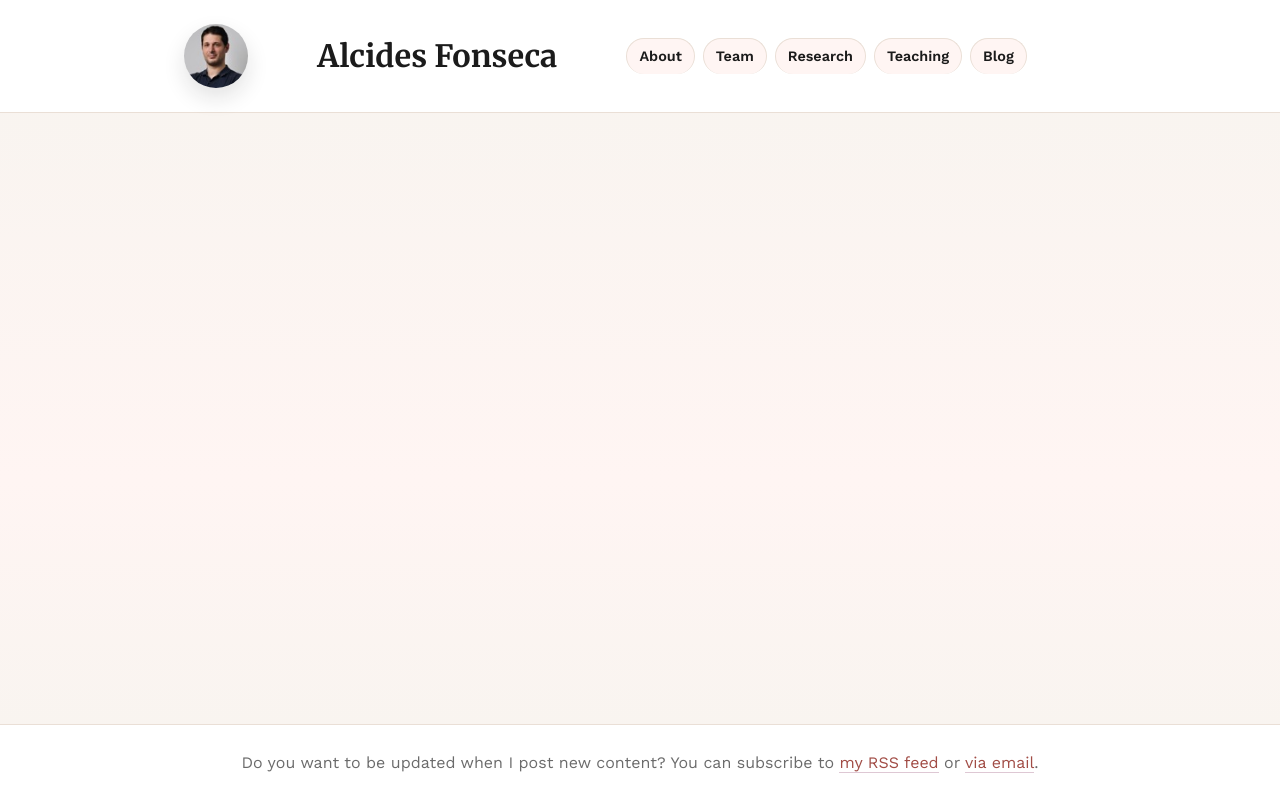
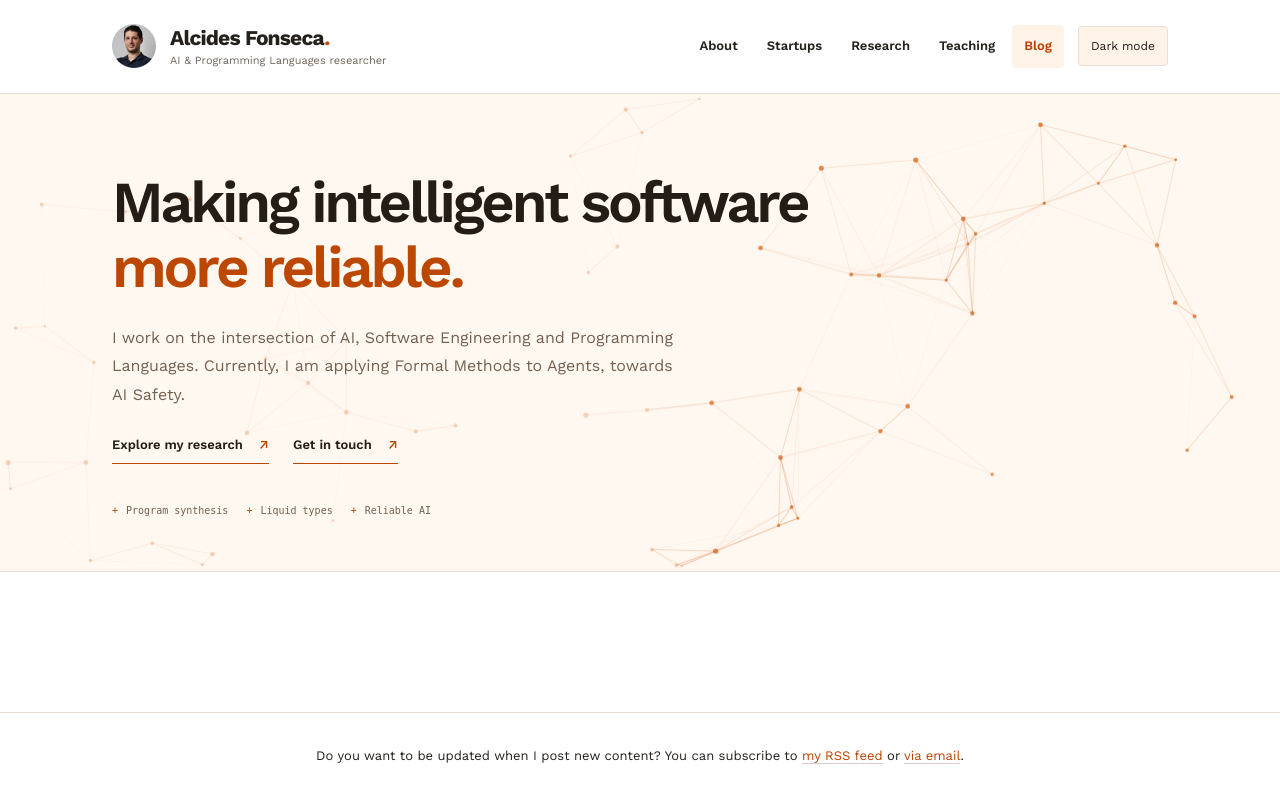
Before and after one commit to alcides/alcides-bliki, a Django app: page / in a window 1280 px wide. Run offline with Django 3.2, Linux system fonts and the light colour scheme; data that the repository does not hold is empty; some web fonts are replaced.

Commit message:
Redesign researcher website with adaptive themes and particle animation

```diff
--- a/templates/base.html
+++ b/templates/base.html
@@ -39,7 +39,7 @@
 
 			<ul class="links">
 				<li><a href="/about/" rel="me">About</a></li>
-				<li><a href="/research/team/">Team</a></li>
+				<li><a href="/startups/">Startups</a></li>
 				<li><a href="/research/projects/" rel="me">Projects</a></li>
 				<li><a href="/teaching/" rel="me">Teaching</a></li>
 				<li><a href="/" rel="me">Blog</a></li>
--- /dev/null
+++ b/wiki/static/js/research-particles.js
@@ -0,0 +1,103 @@
+(() => {
+  // Older pages store icon lists as one paragraph with line breaks.
+  document.querySelectorAll('.entry-content p').forEach(paragraph => {
+    const nodes = [...paragraph.childNodes];
+    const rows = [[]];
+    for (const node of nodes) {
+      if (node.nodeName === 'BR') rows.push([]);
+      else rows[rows.length - 1].push(node);
+    }
+    const iconSelector = 'img[src$="/paper.png"],img[src$="/talk.png"],img[src$="/service.png"]';
+    if (rows.length < 2 || !rows.every(row => row.some(node => node.nodeType === 1 && node.matches(iconSelector)))) return;
+    const list = document.createElement('ul');
+    list.className = 'publication-list';
+    rows.forEach(row => {
+      const item = document.createElement('li');
+      const text = document.createElement('span');
+      row.forEach(node => {
+        if (node.nodeType === 1 && node.matches(iconSelector)) item.append(node);
+        else text.append(node);
+      });
+      item.append(text);list.append(item);
+    });
+    paragraph.replaceWith(list);
+  });
+  const root = document.documentElement;
+  const themeButton = document.querySelector('.theme-toggle');
+  const systemTheme = matchMedia('(prefers-color-scheme: dark)');
+  let explicitTheme = false;
+  try { explicitTheme = ['light', 'dark'].includes(localStorage.getItem('research-theme')); } catch (_) {}
+  function updateTheme(theme) {
+    root.dataset.theme = theme;
+    const label = theme === 'dark' ? 'Light mode' : 'Dark mode';
+    themeButton.textContent = label;
+    themeButton.setAttribute('aria-label', 'Switch to ' + label.toLowerCase());
+  }
+  themeButton.hidden = false;
+  updateTheme(root.dataset.theme || (systemTheme.matches ? 'dark' : 'light'));
+  themeButton.addEventListener('click', () => {
+    const theme = root.dataset.theme === 'dark' ? 'light' : 'dark';
+    explicitTheme = true;
+    try { localStorage.setItem('research-theme', theme); } catch (_) {}
+    updateTheme(theme);
+  });
+  systemTheme.addEventListener('change', () => {
+    if (!explicitTheme) updateTheme(systemTheme.matches ? 'dark' : 'light');
+  });
+  const canvas = document.getElementById('research-particles');
+  if (!canvas) return;
+  const context = canvas.getContext('2d');
+  if (!context) return;
+  const reduced = matchMedia('(prefers-reduced-motion: reduce)');
+  let width, height, points = [], frame, last = 0, paused = reduced.matches;
+  let visible = true;
+  function resize() {
+    width = canvas.clientWidth; height = canvas.clientHeight;
+    const ratio = Math.min(devicePixelRatio || 1, 2);
+    canvas.width = width * ratio; canvas.height = height * ratio;
+    context.setTransform(ratio, 0, 0, ratio, 0, 0);
+    points = Array.from({length: width < 600 ? 34 : 65}, () => ({
+      x: Math.random() * width, y: Math.random() * height,
+      vx: (Math.random() - .5) * 18, vy: (Math.random() - .5) * 18,
+      radius: Math.random() * 1.5 + 1.2
+    }));
+    draw(0);
+  }
+  function draw(delta) {
+    context.clearRect(0, 0, width, height);
+    const color = getComputedStyle(root).getPropertyValue('--particle-rgb').trim();
+    for (const p of points) {
+      p.x = (p.x + p.vx * delta + width) % width;
+      p.y = (p.y + p.vy * delta + height) % height;
+      // Keep the constellation faint behind the copy.
+      const opacity = p.x < width * .55 ? .24 : .7;
+      context.fillStyle = `rgba(${color},${opacity})`;
+      context.beginPath(); context.arc(p.x,p.y,p.radius,0,Math.PI*2); context.fill();
+      for (const q of points) {
+        if (q === p) break;
+        const d = Math.hypot(p.x-q.x,p.y-q.y);
+        if (d < 145) {
+          context.strokeStyle = `rgba(${color},${(1-d/145)*opacity*.55})`;
+          context.beginPath(); context.moveTo(p.x,p.y); context.lineTo(q.x,q.y); context.stroke();
+        }
+      }
+    }
+  }
+  function tick(time) {
+    draw(last ? Math.min((time-last)/1000,.05) : 0); last=time;
+    frame=requestAnimationFrame(tick);
+  }
+  function sync() {
+    cancelAnimationFrame(frame);last=0;
+    if (!paused && visible && !document.hidden) frame=requestAnimationFrame(tick);
+  }
+  reduced.addEventListener('change',()=>{paused=reduced.matches;sync();});
+  document.addEventListener('visibilitychange',sync);
+  new IntersectionObserver(([entry])=>{visible=entry.isIntersecting;sync();}).observe(canvas);
+  new ResizeObserver(resize).observe(canvas);
+  document.querySelectorAll('nav a').forEach(a=>{
+    if (a.pathname === location.pathname || (a.pathname !== '/' && location.pathname.startsWith(a.pathname))) a.setAttribute('aria-current','page');
+  });
+  new MutationObserver(() => draw(0)).observe(root, {attributes: true, attributeFilter: ['data-theme']});
+  resize();sync();
+})();
--- a/wiki/templates/base.html
+++ b/wiki/templates/base.html
@@ -6,6 +6,15 @@
 	<meta charset="UTF-8" />
 	<title>{% block title %}Homepage{% endblock %} by Alcides Fonseca</title>
 
+	<script>
+		try {
+			const savedTheme = localStorage.getItem('research-theme');
+			const theme = savedTheme === 'light' || savedTheme === 'dark' ? savedTheme : (matchMedia('(prefers-color-scheme: dark)').matches ? 'dark' : 'light');
+			document.documentElement.dataset.theme = theme;
+		} catch (_) {
+			document.documentElement.dataset.theme = matchMedia('(prefers-color-scheme: dark)').matches ? 'dark' : 'light';
+		}
+	</script>
 	<!-- Style -->
 	<link rel="shortcut icon" href="/favicon.ico" />
 	<link rel="icon" href="/favicon.ico" />
@@ -14,6 +23,7 @@
 	<link href="https://fonts.googleapis.com/css2?family=Merriweather:wght@400;700&family=Reddit+Mono:wght@400;500&family=Work+Sans:wght@400;600;700&display=swap" rel="stylesheet">
 	<link rel="stylesheet" href="{% static 'css/alcides-bliki.css' %}" />
 	<link rel="stylesheet" href="{% static 'css/syntax.css' %}" />
+	<link rel="stylesheet" href="{% static 'css/research.css' %}" />
 
         <!-- Feeds -->
         <link rel="alternate" type="application/rss+xml" title="Alcides Fonseca (pt+en)"
@@ -37,18 +47,20 @@
 </head>
 
 <body>
+	<a class="skip-link" href="#main-content">Skip to content</a>
 	<header>
 		<div class="agent vcard author" id="hCard">
 			<img class="photo" src="/static/images/alcides_small.jpg" alt="" />
-			<h1><a class="url fn uid" rel="me" href="/">Alcides Fonseca</a></h1>
+			<div class="identity"><a class="url fn uid" rel="me" href="/">Alcides Fonseca<span class="identity-dot">.</span></a><span class="identity-role">AI &amp; Programming Languages researcher</span></div>
 
-			<ul class="links">
+			<nav aria-label="Main navigation"><ul class="links">
 			<li><a href="/about/" rel="me">About</a></li>
-			<li><a href="/research/team/">Team</a></li>
+			<li><a href="/startups/">Startups</a></li>
 			<li><a href="/research/" rel="me">Research</a></li>
 			<li><a href="/teaching/" rel="me">Teaching</a></li>
 				<li><a href="/" rel="me">Blog</a></li>
-			</ul>
+			</ul></nav>
+			<button class="theme-toggle" type="button" aria-label="Switch to dark mode" hidden>Dark mode</button>
 			<div style="display:none">
 				<time class="bday" datetime="1988-11-24T01:55:00Z">Nov 24, 1988</time>
 				<span class="geo">
@@ -60,7 +72,16 @@
 			<div class="clear"></div>
 		</div>
 	</header>
-	<div class="wrap">
+	<section class="research-intro {% if request.path != '/' %}research-intro-compact{% endif %}" aria-labelledby="research-heading">
+		<canvas id="research-particles" aria-hidden="true"></canvas>
+		<div class="intro-inner">
+			<h1 id="research-heading">Making intelligent software<br><span>more reliable.</span></h1>
+			<p class="intro-description">I work on the intersection of AI, Software Engineering and Programming Languages. Currently, I am applying Formal Methods to Agents, towards AI Safety.</p>
+			<div class="intro-links"><a href="/research/">Explore my research <span aria-hidden="true">↗</span></a><a href="mailto:me@alcidesfonseca.com">Get in touch <span aria-hidden="true">↗</span></a></div>
+			<div class="research-topics"><span>Program synthesis</span><span>Liquid types</span><span>Reliable AI</span></div>
+		</div>
+	</section>
+	<div class="wrap" id="main-content" tabindex="-1">
 		<section>
 			{% block content %}{% endblock %}
 		</section>
@@ -107,6 +128,7 @@
 		{% endif %}
 
 	</footer>
+	<script defer src="{% static 'js/research-particles.js' %}"></script>
 	<script defer src="https://cloud.umami.is/script.js" data-website-id="18b07b17-18ba-4745-b8ce-25f2d029f10b"></script>
 	<script>
 		document.addEventListener('DOMContentLoaded', function () {
```
Also changed, not shown: wiki/static/css/alcides-bliki.css (+29 -0 lines), wiki/static/css/research.css (added).
